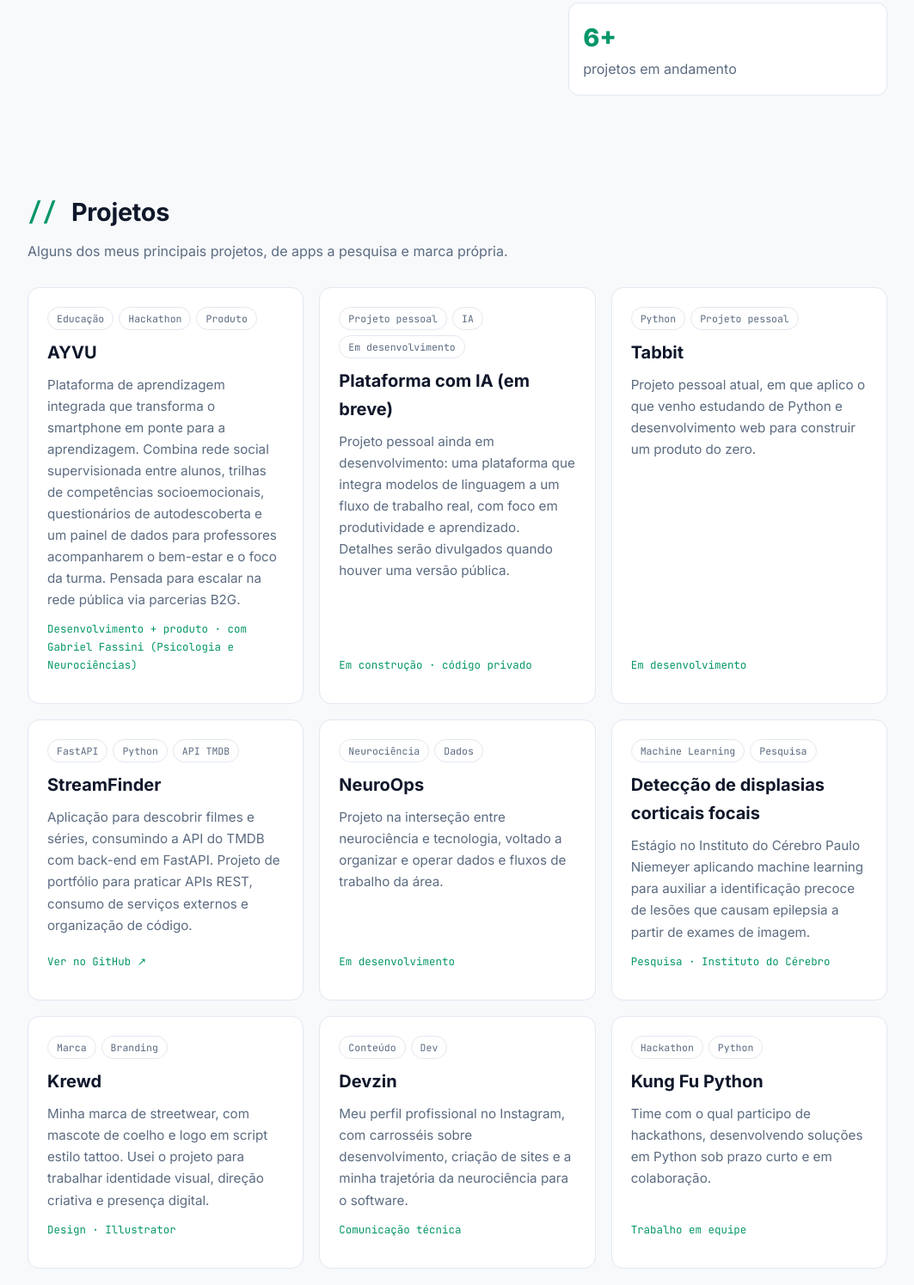
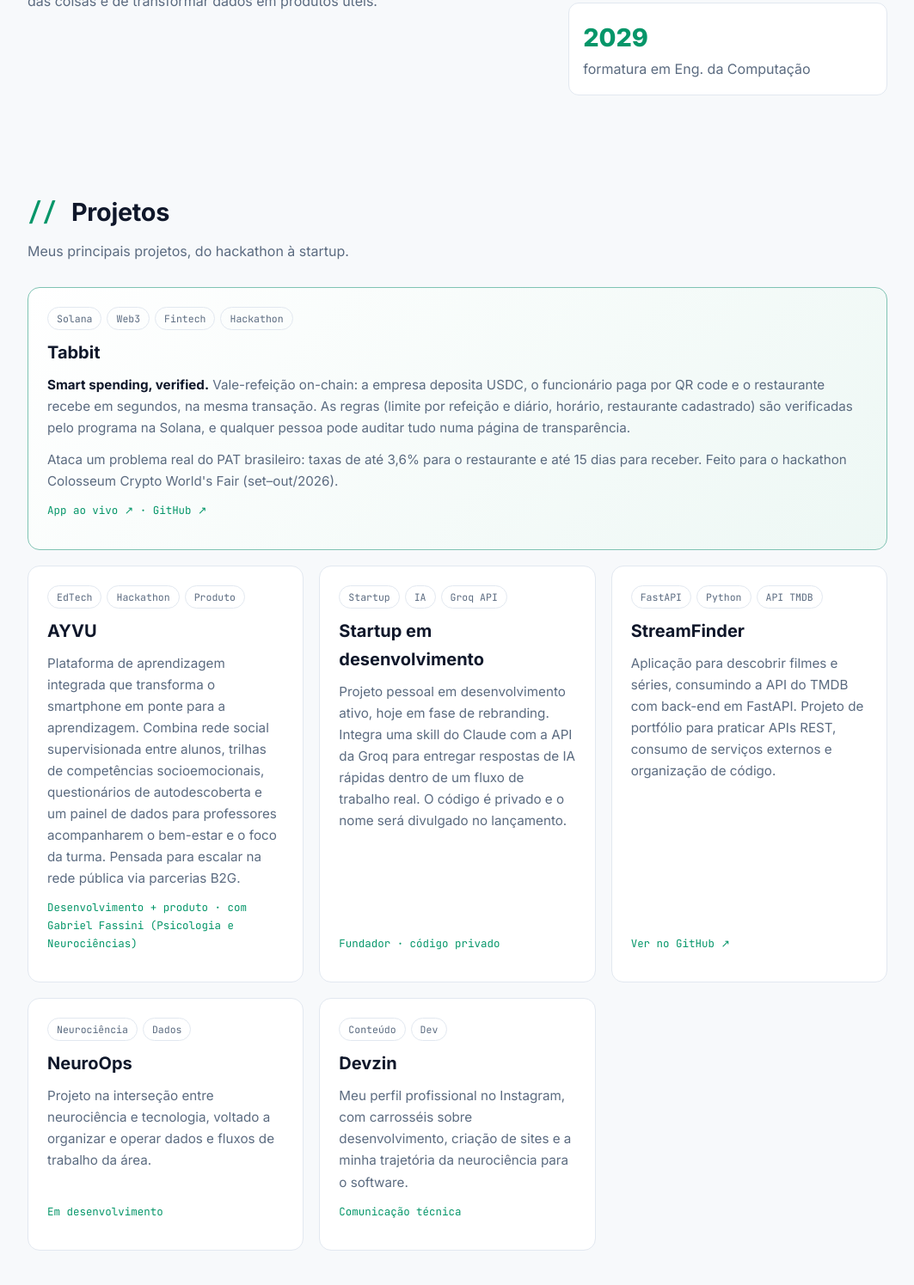
Before and after one commit to eftrotto/Portifolio-EFT, a plain HTML site: page index.html in a window 1280 px wide. Shown: the part 1025-2520 px from the top of the page at 86% size, without its empty margins (108-1171 px from the left). Drawn offline with Linux system fonts and the light colour scheme.

Commit message:
fix: corrige projetos e descrições do portfólio

```diff
--- a/index.html
+++ b/index.html
@@ -43,43 +43,44 @@
       <h2>Sobre</h2>
       <div class="about">
         <div>
-          <p>Passei 3 anos em Neurociências na PUC-Rio antes de migrar para Engenharia da Computação no Ibmec. Nesse caminho, trabalhei com <strong>machine learning para detectar displasias corticais focais</strong> no Instituto do Cérebro Paulo Niemeyer, fiz iniciação científica (FAPERJ) no ANOVA/PUC-Rio e sou coautor de um artigo no <em>Journal of Alzheimer's Disease</em>.</p>
+          <p>Passei 3 anos em Neurociências na PUC-Rio antes de migrar para Engenharia da Computação no Ibmec. Nesse caminho, estudei no Instituto do Cérebro Paulo Niemeyer a <strong>viabilidade de implementar um algoritmo de ML para detectar displasias corticais focais</strong>, fiz iniciação científica (FAPERJ) no ANOVA/PUC-Rio e sou coautor de um artigo no <em>Journal of Alzheimer's Disease</em>.</p>
           <p>Hoje foco em construir uma base sólida em programação: HTML, CSS, JavaScript, Python, C e FastAPI. Gosto de matemática, de entender o porquê das coisas e de transformar dados em produtos úteis.</p>
         </div>
         <ul class="facts">
-          <li><span>3+</span> anos em pesquisa científica</li>
-          <li><span>1</span> coautoria em periódico internacional</li>
-          <li><span>6+</span> projetos em andamento</li>
+          <li><span>3 anos</span> de Neurociências na PUC-Rio</li>
+          <li><span>1</span> coautoria no Journal of Alzheimer's Disease</li>
+          <li><span>2029</span> formatura em Eng. da Computação</li>
         </ul>
       </div>
     </section>
 
     <section id="projetos">
       <h2>Projetos</h2>
-      <p class="sub">Alguns dos meus principais projetos, de apps a pesquisa e marca própria.</p>
+      <p class="sub">Meus principais projetos, do hackathon à startup.</p>
       <div class="grid">
 
+        <article class="card featured">
+          <div class="tags"><span>Solana</span><span>Web3</span><span>Fintech</span><span>Hackathon</span></div>
+          <h3>Tabbit</h3>
+          <p><strong>Smart spending, verified.</strong> Vale-refeição on-chain: a empresa deposita USDC, o funcionário paga por QR code e o restaurante recebe em segundos, na mesma transação. As regras (limite por refeição e diário, horário, restaurante cadastrado) são verificadas pelo programa na Solana, e qualquer pessoa pode auditar tudo numa página de transparência.</p>
+          <p>Ataca um problema real do PAT brasileiro: taxas de até 3,6% para o restaurante e até 15 dias para receber. Feito para o hackathon Colosseum Crypto World's Fair (set–out/2026).</p>
+          <p class="meta mono"><a href="https://tabbit-sol.vercel.app" target="_blank" rel="noopener">App ao vivo ↗</a> · <a href="https://github.com/eftrotto/tabbit" target="_blank" rel="noopener">GitHub ↗</a></p>
+        </article>
+
         <article class="card">
-          <div class="tags"><span>Educação</span><span>Hackathon</span><span>Produto</span></div>
+          <div class="tags"><span>EdTech</span><span>Hackathon</span><span>Produto</span></div>
           <h3>AYVU</h3>
           <p>Plataforma de aprendizagem integrada que transforma o smartphone em ponte para a aprendizagem. Combina rede social supervisionada entre alunos, trilhas de competências socioemocionais, questionários de autodescoberta e um painel de dados para professores acompanharem o bem-estar e o foco da turma. Pensada para escalar na rede pública via parcerias B2G.</p>
           <p class="meta mono">Desenvolvimento + produto · com Gabriel Fassini (Psicologia e Neurociências)</p>
         </article>
 
         <article class="card">
-          <div class="tags"><span>Projeto pessoal</span><span>IA</span><span>Em desenvolvimento</span></div>
-          <h3>Plataforma com IA (em breve)</h3>
-          <p>Projeto pessoal ainda em desenvolvimento: uma plataforma que integra modelos de linguagem a um fluxo de trabalho real, com foco em produtividade e aprendizado. Detalhes serão divulgados quando houver uma versão pública.</p>
-          <p class="meta mono">Em construção · código privado</p>
+          <div class="tags"><span>Startup</span><span>IA</span><span>Groq API</span></div>
+          <h3>Startup em desenvolvimento</h3>
+          <p>Projeto pessoal em desenvolvimento ativo, hoje em fase de rebranding. Integra uma skill do Claude com a API da Groq para entregar respostas de IA rápidas dentro de um fluxo de trabalho real. O código é privado e o nome será divulgado no lançamento.</p>
+          <p class="meta mono">Fundador · código privado</p>
         </article>
 
-        <article class="card">
-          <div class="tags"><span>Python</span><span>Projeto pessoal</span></div>
-          <h3>Tabbit</h3>
-          <p>Projeto pessoal atual, em que aplico o que venho estudando de Python e desenvolvimento web para construir um produto do zero.</p>
-          <p class="meta mono">Em desenvolvimento</p>
-          <!-- TODO: descrever o que o Tabbit faz e adicionar link do repo -->
-        </article>
 
         <article class="card">
           <div class="tags"><span>FastAPI</span><span>Python</span><span>API TMDB</span></div>
@@ -96,19 +97,7 @@
           <!-- TODO: confirmar descrição real do NeuroOps -->
         </article>
 
-        <article class="card">
-          <div class="tags"><span>Machine Learning</span><span>Pesquisa</span></div>
-          <h3>Detecção de displasias corticais focais</h3>
-          <p>Estágio no Instituto do Cérebro Paulo Niemeyer aplicando machine learning para auxiliar a identificação precoce de lesões que causam epilepsia a partir de exames de imagem.</p>
-          <p class="meta mono">Pesquisa · Instituto do Cérebro</p>
-        </article>
 
-        <article class="card">
-          <div class="tags"><span>Marca</span><span>Branding</span></div>
-          <h3>Krewd</h3>
-          <p>Minha marca de streetwear, com mascote de coelho e logo em script estilo tattoo. Usei o projeto para trabalhar identidade visual, direção criativa e presença digital.</p>
-          <p class="meta mono">Design · Illustrator</p>
-        </article>
 
         <article class="card">
           <div class="tags"><span>Conteúdo</span><span>Dev</span></div>
@@ -117,12 +106,6 @@
           <p class="meta mono">Comunicação técnica</p>
         </article>
 
-        <article class="card">
-          <div class="tags"><span>Hackathon</span><span>Python</span></div>
-          <h3>Kung Fu Python</h3>
-          <p>Time com o qual participo de hackathons, desenvolvendo soluções em Python sob prazo curto e em colaboração.</p>
-          <p class="meta mono">Trabalho em equipe</p>
-        </article>
 
       </div>
     </section>
@@ -141,7 +124,7 @@
       <h2>Trajetória</h2>
       <ol class="timeline">
         <li><time>2026 — hoje</time><h4>Engenharia da Computação · Ibmec</h4><p>Formatura prevista para 2029. Projeto Frontend (site da PKZ Lab), Dev Web, Design Gráfico e UX, Arquitetura de Computadores e projeto Scrum como Product Owner.</p></li>
-        <li><time>Pesquisa</time><h4>Instituto do Cérebro Paulo Niemeyer</h4><p>Estágio com machine learning para detecção de displasias corticais focais.</p></li>
+        <li><time>Experiência</time><h4>Estágio · Instituto do Cérebro Paulo Niemeyer</h4><p>Estágio em que estudei a viabilidade de implementar, na instituição, um algoritmo de machine learning para detecção de displasias corticais focais.</p></li>
         <li><time>Pesquisa</time><h4>Iniciação Científica FAPERJ · ANOVA (PUC-Rio)</h4><p>Pesquisa sobre aculturação, cognição social e respostas fisiológicas.</p></li>
         <li><time>Publicação</time><h4>Journal of Alzheimer's Disease</h4><p>Coautoria em artigo científico.</p></li>
         <li><time>3 anos</time><h4>Neurociências · PUC-Rio</h4><p>Curso trancado, com a intenção de retomar em paralelo. Atuação na Liga Acadêmica de Neurociências (NeuroLiga), na gestão de eventos.</p></li>
--- a/style.css
+++ b/style.css
@@ -51,3 +51,5 @@ footer{text-align:center;padding:28px;color:var(--mute);font-size:.82rem;border-
 .reveal{opacity:0;transform:translateY(16px);transition:opacity .6s,transform .6s}.reveal.in{opacity:1;transform:none}
 @media(max-width:720px){.about{grid-template-columns:1fr}.nav nav a:not(.btn-sm){display:none}}
 @media(prefers-reduced-motion:reduce){*{transition:none!important;scroll-behavior:auto!important}.reveal{opacity:1;transform:none}}
+.card.featured{grid-column:1/-1;border-color:color-mix(in srgb,var(--accent) 45%,var(--line));background:linear-gradient(135deg,var(--panel),color-mix(in srgb,var(--accent) 7%,var(--panel)))}
+.card strong{color:var(--text)}
```
